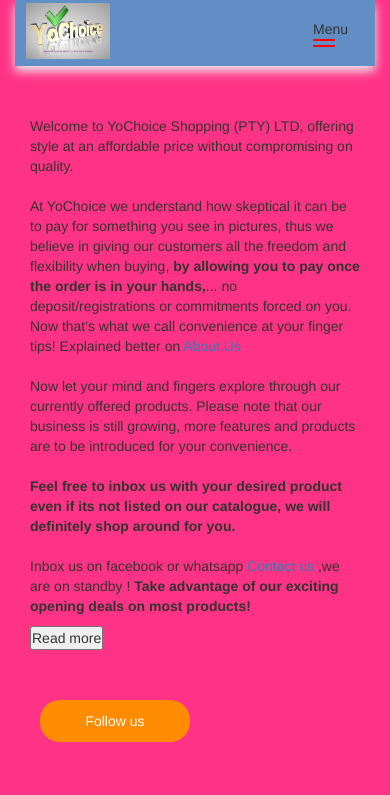
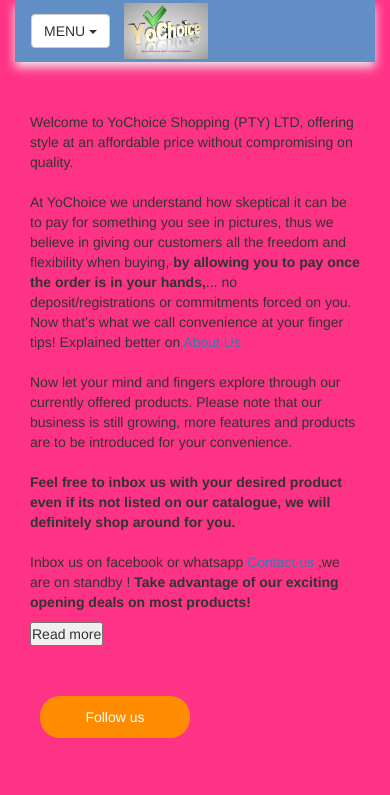
Before and after one commit to Mthobisi-Mastermind/YoChoice_bootstrap, a plain HTML site: page index.html in a window 390 px wide. Shown: the top 795 px of the page. Drawn offline with nearby package versions, Linux system fonts and the light colour scheme.

Commit message:
Menu dropdown

```diff
--- a/index.html
+++ b/index.html
@@ -22,25 +22,40 @@
 
 		<nav class = "navbar navbar-style">
 			<div class = "container">
-				<div class = "navbar-header">
+				<!-- div class = "navbar-header">
+
+					<!-- Hide and open menu icon ->
+					<button type="button" class="navbar-toggle" data-toggle="collapse" data-target="#micon">
+
+					<span >MENU</span>
+					<span class="dropdown"></span>
+
+					</button>
+
+					<!-- Logo image
+					<a href =""><img class = "logo" src="YoChoiceLogo.png"></a>
+
+				</div>  -->
+
+				<div class = "dropdown">
 
 					<!-- Hide and open menu icon -->
-					<button type="button" class="navbar-toggle" data-toggle="collapse" data-target="#micon">
+					<button class="btn btn-default dropdown-toggle"
+					 type="button" id="dropdownMenu1" data-toggle="dropdown"
+					 aria-haspopup="true" aria-expanded="true">
+					 MENU
+					<span class="caret"></span></button>
 
-					<span >Menu</span>
-					<span class="icon-bar"></span>
-					<span class="icon-bar"></span>
-
-					</button>
 
 					<!-- Logo image -->
 					<a href =""><img class = "logo" src="YoChoiceLogo.png"></a>
 
 				</div>
 
-				<!-- Navigation bar links -->
+				<!-- Navigation bar links
 				<div class="collapse navbar-collapse" id="micon">
-					<ul class = "nav navbar-nav navbar-right">
+					<ul class = "nav navbar-nav navbar-right"
+
 						<li><a href ="">Home</a></li>
 						<li><a href ="">About us</a></li>
 						<li><a href ="">Place order</a></li>
@@ -48,7 +63,20 @@
 						<li><a href ="">Delivery</a></li>
 						<li><a href ="">Contact us</a></li>
 					</ul>
-				</div>
+				</div   -->
+
+
+					<ul class = "dropdown-menu" aria-labelledby="dropdownMenu1">
+
+						<li><a href ="">Home</a></li>
+						<li><a href ="">About us</a></li>
+						<li><a href ="">Place order</a></li>
+						<li><a href ="">Payment methods</a></li>
+						<li><a href ="">Delivery</a></li>
+						<li><a href ="">Contact us</a></li>
+					</ul>
+
+
 			</div>
 
 		</nav>
--- a/style.css
+++ b/style.css
@@ -20,7 +20,7 @@
 }
 
 .icon-bar{
-	background: red;
+	background: darkOrange;
 }
 
 li a{
```
